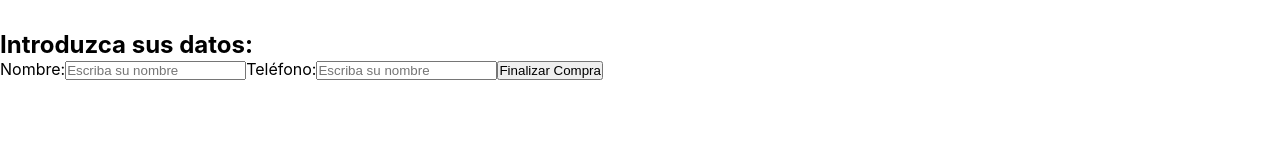
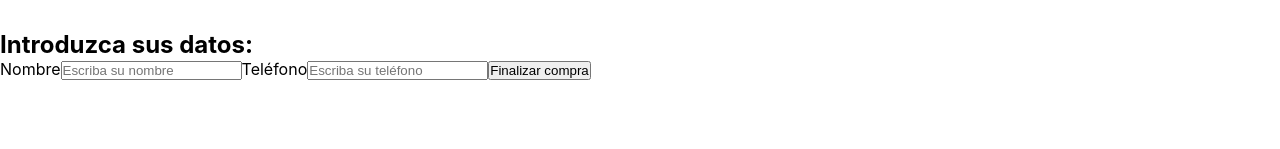
Before and after one commit to PabloGonzalez315/ecommerceReact, a React (Create React App) app: page /cart in a window 1280 px wide. Shown: the part 141-290 px from the top of the page. Built offline with nearby package versions, Linux system fonts and the light colour scheme.

Commit message:
orders Firestore

```diff
--- a/src/pages/CartPage.jsx
+++ b/src/pages/CartPage.jsx
@@ -1,33 +1,36 @@
 import React from "react";
 import { useCart } from "../context/CartContext";
 import { useState } from "react";
-
-
+import { getFirestore } from "../firebase/index";
 const CartPage = () => {
 	const [name, setName] = useState("");
 	const [phone, setPhone] = useState("");
-	const handleSubmit = (e) => {
+
+	const handleSubmit = async (e) => {
 		e.preventDefault();
-		console.log(name, phone);
+		if (!name || !phone) {
+			alert("Por favor llene los campos para finalizar");
+			return false;
+		}
+		console.log(newOrder);
+		const db = getFirestore();
+		db.collection("orders")
+			.add(newOrder)
+			.then((resp) => console.log("compra realizada con exito", resp.id))
+			.catch((err) =>
+					console.log("error al realizar la compra", err));
 	};
+
 	const { cart, removeItem, totalPrice } = useCart();
+
 	const newOrder = {
 		buyer: {
-			name: "",
-			phone: "",
+			name,
+			phone,
 		},
-		items : cart.map(item => {
-			return {
-				id: item.id,
-				quantity: item.quantity
-			}
-		}
-		),
-		total: {totalPrice}
-
-
-	}
-	console.log(newOrder);
+		items: cart,
+		total: totalPrice(),
+	};
 
 	return (
 		<div>
@@ -54,11 +57,10 @@ const CartPage = () => {
 			})}
 			{/* <CartForm /> */}
 
-
 			<div>
 				<h2>Introduzca sus datos:</h2>
 				<form onSubmit={handleSubmit}>
-				<label htmlFor="name">Nombre:</label>
+					<label htmlFor="name">Nombre</label>
 					<input
 						type="text"
 						id="name"
@@ -67,23 +69,20 @@ const CartPage = () => {
 						value={name}
 						onChange={(e) => setName(e.target.value)}
 					/>
-
-				<label htmlFor="phone">Teléfono:</label>
+					<label htmlFor="phone">Teléfono</label>
 					<input
 						type="number"
 						id="phone"
 						name="phone"
-					placeholder="Escriba su nombre"
+						placeholder="Escriba su teléfono"
 						value={phone}
 						onChange={(e) => setPhone(e.target.value)}
 					/>
-				<input type="submit" value="Finalizar Compra" />
+					<input type="submit" value="Finalizar compra" />
 				</form>
-
 			</div>
 		</div>
 	);
 };
 
-
 export default CartPage;
```
Lines whose indentation alone changed are shown as unchanged.
